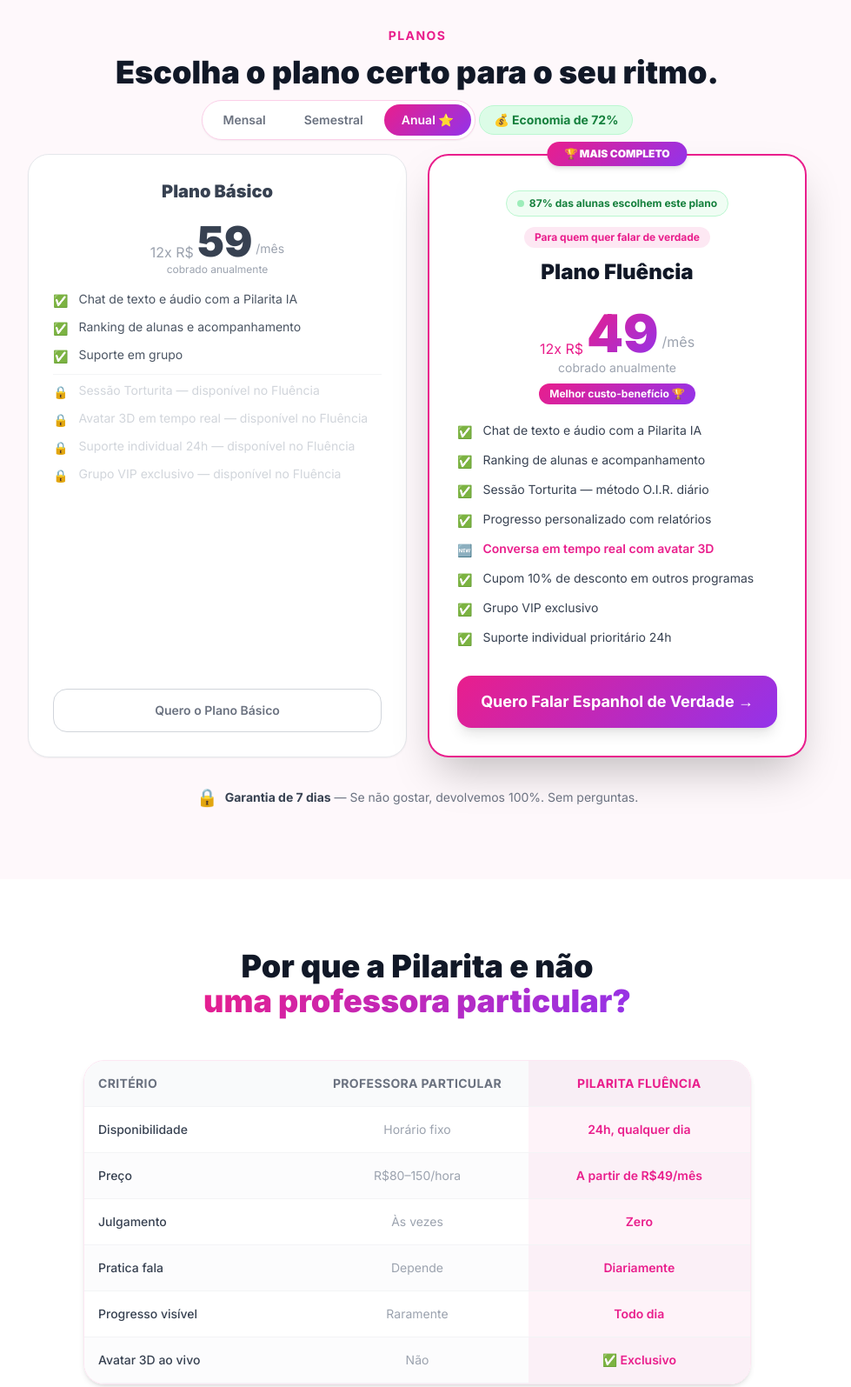
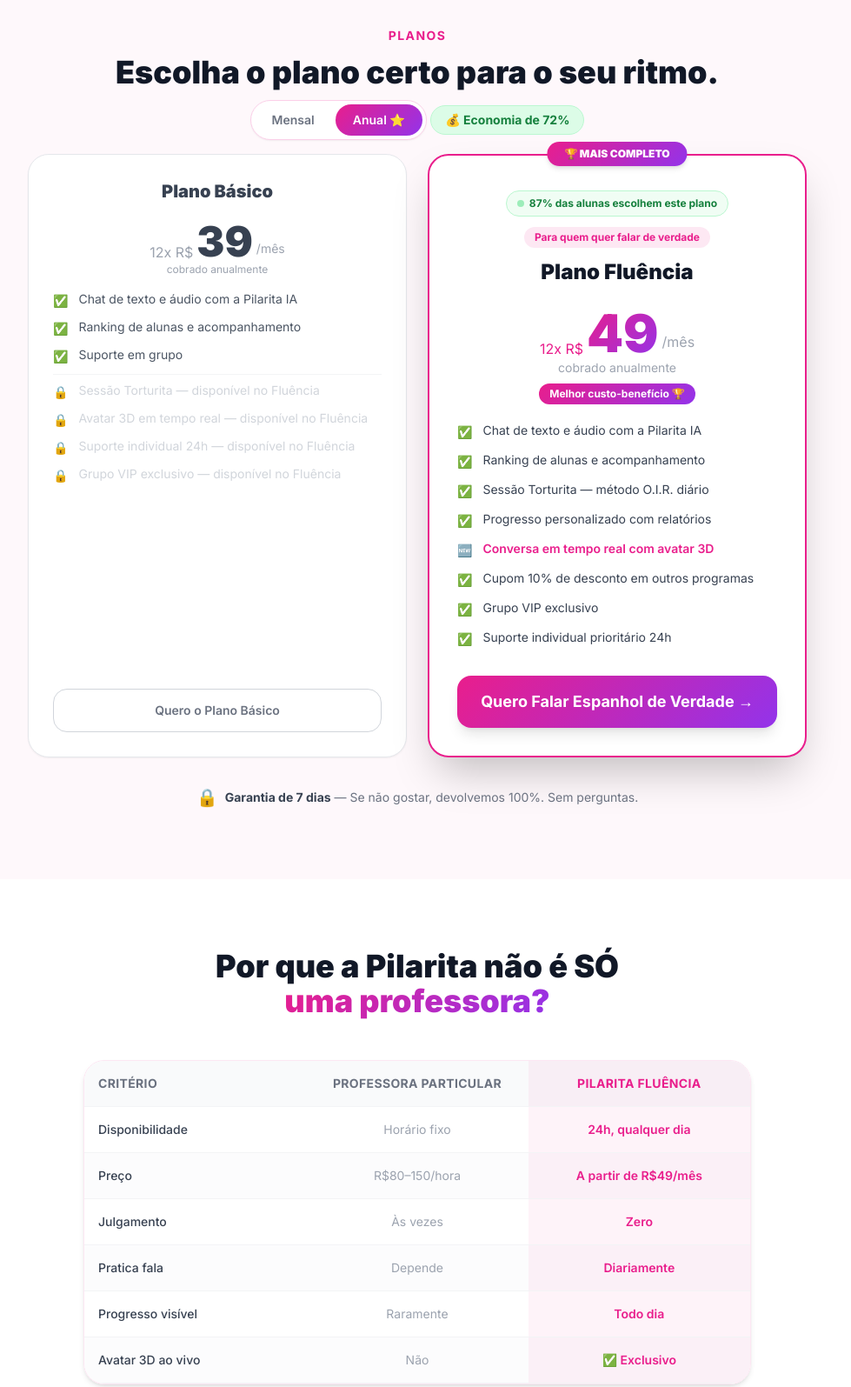
Before and after one commit to therealtrumann/pilarita-landing, a plain HTML site: page index.html in a window 1280 px wide. Shown: the part 4640-6235 px from the top of the page at 87% size, without its empty margins (160-1139 px from the left). Drawn offline with nearby package versions, Linux system fonts and the light colour scheme.

Commit message:
feat: ajustes de copy, preço e planos — título seção, básico anual R$39, remove semestral
Co-Authored-By: Claude Sonnet 4.6 <noreply@anthropic.com>

```diff
--- a/index.html
+++ b/index.html
@@ -459,7 +459,6 @@
     <!-- Toggle -->
     <div class="fade-in-up delay-2 inline-flex items-center bg-white border border-pink-200 rounded-full p-1 shadow-sm mb-4 gap-1">
       <button onclick="setPlano('mensal')" id="btn-mensal" class="toggle-btn text-sm font-semibold px-5 py-2 rounded-full text-gray-500">Mensal</button>
-      <button onclick="setPlano('semestral')" id="btn-semestral" class="toggle-btn text-sm font-semibold px-5 py-2 rounded-full text-gray-500">Semestral</button>
       <button onclick="setPlano('anual')" id="btn-anual" class="toggle-btn active text-sm font-semibold px-5 py-2 rounded-full">Anual ⭐</button>
     </div>
 
@@ -600,7 +599,7 @@
 <section class="py-20 px-4 sm:px-6 text-center">
   <div class="max-w-3xl mx-auto">
     <h2 class="fade-in-up text-3xl sm:text-4xl font-black text-gray-900 mb-12 leading-tight">
-      Por que a Pilarita e não<br /><span class="text-gradient">uma professora particular?</span>
+      Por que a Pilarita não é SÓ<br /><span class="text-gradient">uma professora?</span>
     </h2>
 
     <div class="fade-in-up delay-1 rounded-3xl overflow-hidden border border-pink-100 shadow-md">
@@ -732,7 +731,7 @@
         → Quero o Plano Fluência — 12x de R$49
       </a>
       <a href="https://pay.hotmart.com/W99956304V?off=hg6c2uuq" target="_blank" rel="noopener" class="inline-flex items-center justify-center gap-2 border-2 border-white/60 text-white font-semibold text-lg px-8 py-4 rounded-full hover:bg-white/10 transition-colors">
-        Quero o Plano Básico — 12x de R$59
+        Quero o Plano Básico — 12x de R$39
       </a>
     </div>
     <p class="fade-in-up delay-3 mt-6 text-white/60 text-sm">🔒 Garantia de 7 dias. Cancele quando quiser.</p>
@@ -748,7 +747,7 @@
     basico: {
       mensal:    { v:'89', pre:'R$',    suf:'/mês', obs:'cobrado mensalmente',    link:'https://pay.hotmart.com/W99956304V?off=u619j5ev' },
       semestral: { v:'69', pre:'6x R$', suf:'/mês', obs:'cobrado semestralmente', link:'https://pay.hotmart.com/W99956304V?off=ta9d3qsk' },
-      anual:     { v:'59', pre:'12x R$',suf:'/mês', obs:'cobrado anualmente',     link:'https://pay.hotmart.com/W99956304V?off=hg6c2uuq' },
+      anual:     { v:'39', pre:'12x R$',suf:'/mês', obs:'cobrado anualmente',     link:'https://pay.hotmart.com/W99956304V?off=hg6c2uuq' },
     },
     fluencia: {
       mensal:    { v:'99', pre:'R$',    suf:'/mês', obs:'cobrado mensalmente',    link:'https://pay.hotmart.com/W99956304V?off=yt5elwhx' },
@@ -781,7 +780,7 @@
 
   function setPlano(p) {
     planoAtual = p;
-    ['mensal','semestral','anual'].forEach(b => {
+    ['mensal','anual'].forEach(b => {
       document.getElementById('btn-'+b).classList.toggle('active', b === p);
     });
 
```
